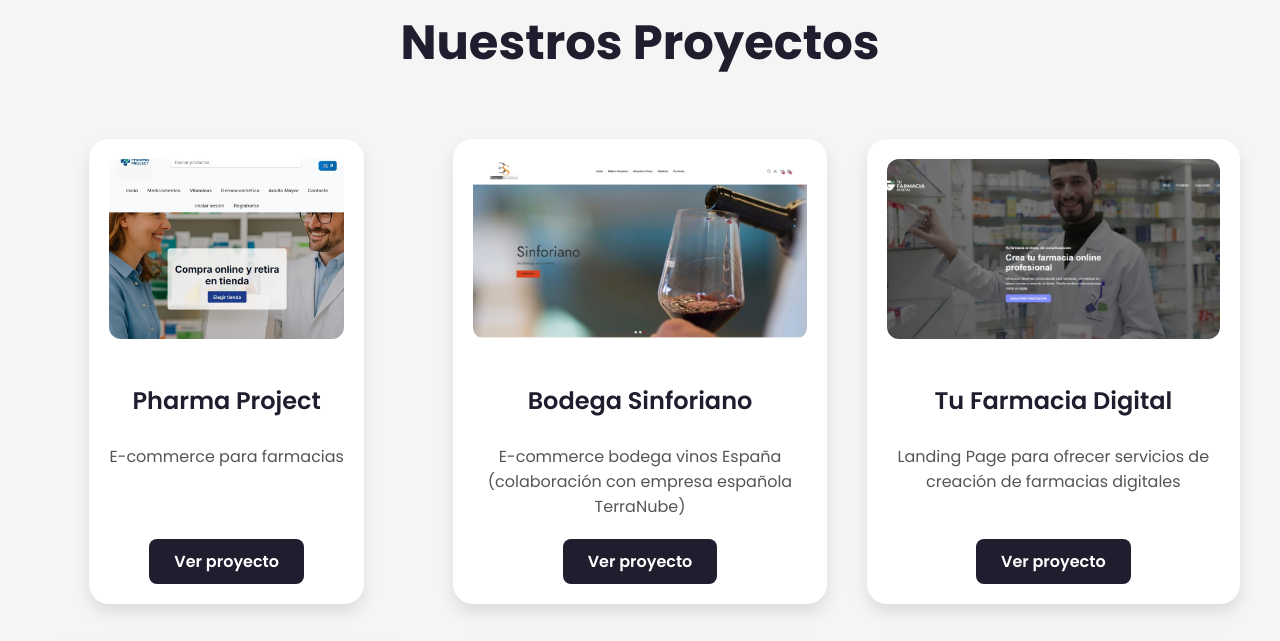
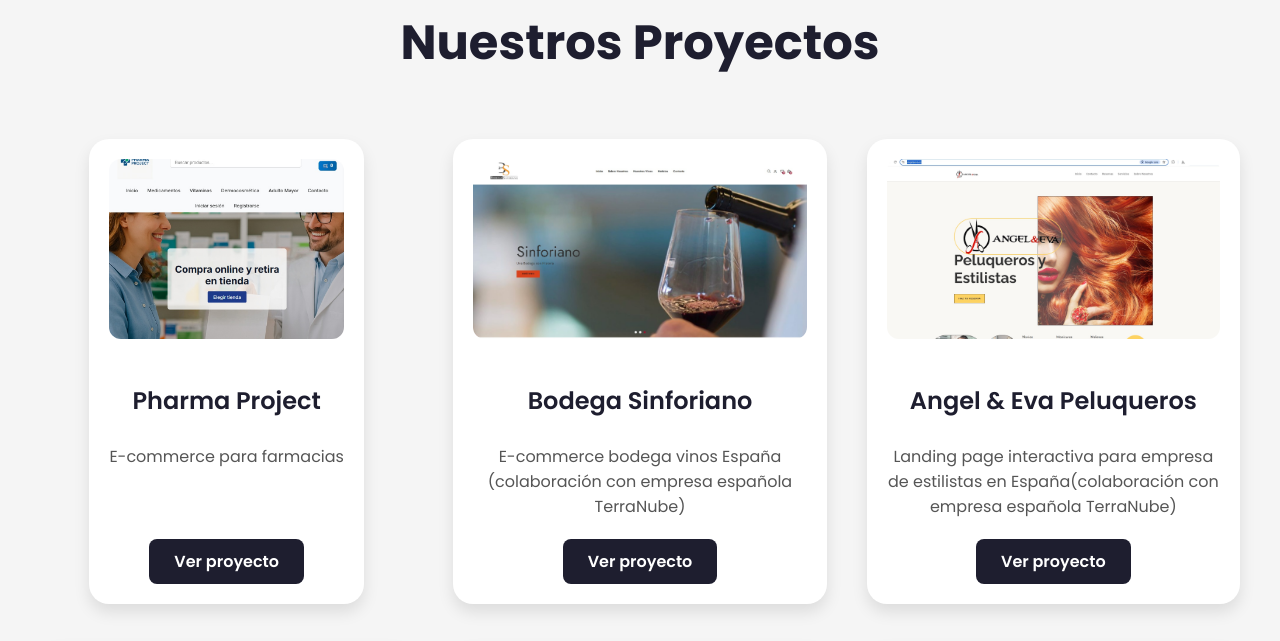
Before and after one commit to Diegocarrasco12/bydlightsolutions, a plain HTML site: page frontend/index.html in a window 1280 px wide. Shown: the part 2740-3381 px from the top of the page. Drawn offline with Linux system fonts and the light colour scheme.

Commit message:
nvo pryect agree

```diff
--- a/frontend/index.html
+++ b/frontend/index.html
@@ -106,6 +106,7 @@
     <div class="portfolio-grid">
       <div class="portfolio-item"><img src="public/images/pharma.jpg" alt="Proyecto Colchones Nancy" /><h3>Pharma Project</h3><p class="project-description">E-commerce para farmacias</p><a href="https://pharma-project-k64p.onrender.com/" target="_blank" class="btn-portfolio">Ver proyecto</a></div>
       <div class="portfolio-item"><img src="public/images/sinfo.jpg" alt="Bodega Sinforiano" /><h3>Bodega Sinforiano</h3><p class="project-description">E-commerce bodega vinos España (colaboración con empresa española TerraNube)</p><a href="https://latiendadesinfo.es/es/" target="_blank" class="btn-portfolio">Ver proyecto</a></div>
+      <div class="portfolio-item"><img src="public/images/angelyeva.jpg" alt="Angel & Eva Peluqueros" /><h3>Angel & Eva Peluqueros</h3><p class="project-description">Landing page interactiva para empresa de estilistas en España(colaboración con empresa española TerraNube)</p><a href="https://angelyeva.es/" target="_blank" class="btn-portfolio">Ver proyecto</a></div>
       <div class="portfolio-item"><img src="public/images/farmaciadigital.jpg" alt="Tu Farmacia Digital" /><h3>Tu Farmacia Digital</h3><p class="project-description">Landing Page para ofrecer servicios de creación de farmacias digitales</p><a href="https://www.tufarmaciadigital.cl//" target="_blank" class="btn-portfolio">Ver proyecto</a></div>
       <div class="portfolio-item"><img src="public/images/cliente1.jpg" alt="Proyecto Colchones Nancy" /><h3>Colchones Nancy Angulo</h3><p class="project-description">Tienda e-commerce de colchones a medida.</p><a href="https://colchones-frontend.onrender.com/" target="_blank" class="btn-portfolio">Ver proyecto</a></div>
       <div class="portfolio-item"><img src="public/images/cliente2.jpg" alt="Proyecto Pizzería Búfalo" /><h3>Pizzería Búfalo</h3><p class="project-description">Landing page interactiva con diseño atractivo.</p><a href="https://buffalos-pizza.onrender.com/" target="_blank" class="btn-portfolio">Ver proyecto</a></div>
```
Also changed, not shown: frontend/public/images/angelyeva.jpg (added), 1 other file.
